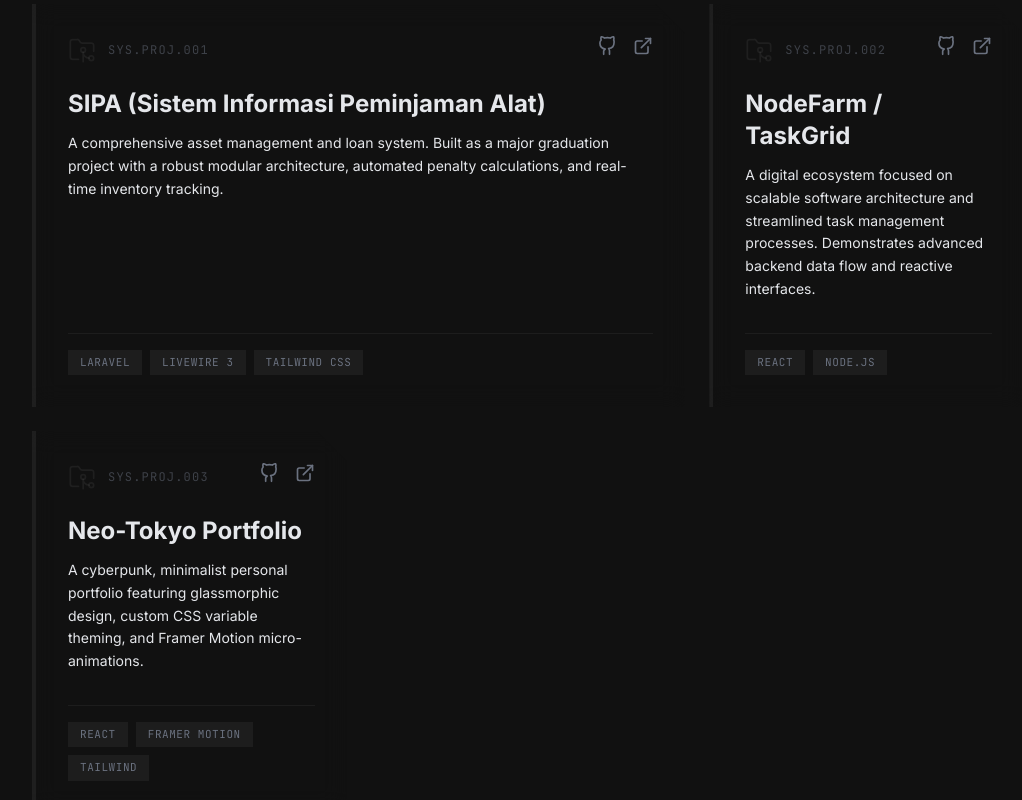
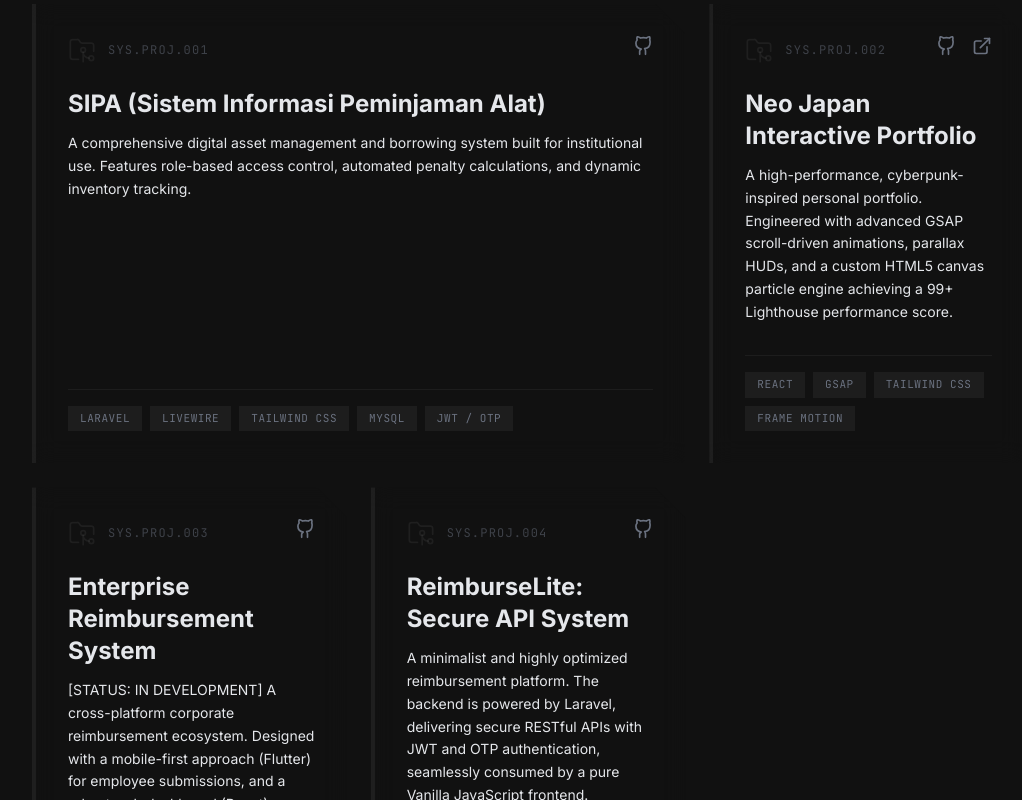
Before and after one commit to FathanEmHa/portfolio-tatan, a React (Vite) app: page / in a window 1280 px wide. Shown: the part 1760-2560 px from the top of the page, without its empty margins (148-1170 px from the left). Built offline with nearby package versions, Linux system fonts and the light colour scheme.

Commit message:
Edit Project in Projects Section

```diff
--- a/src/constants/data.js
+++ b/src/constants/data.js
@@ -20,65 +20,6 @@ export const NAV_LINKS = [
   { id: 'about', label: 'ABOUT', href: '#about' },
   { id: 'projects', label: 'PROJECT', href: '#projects' },
   { id: 'contact', label: 'CONTACT', href: '#contact' },
-];
-
-// ---------------------------------------------------------
-//  Projects
-// ---------------------------------------------------------
-
-export const PROJECTS = [
-  {
-    id: 'sipa',
-    name: 'SIPA',
-    fullName: 'Sistem Informasi Peminjaman Alat',
-    description:
-      'A comprehensive asset borrowing management system built for institutional use. Handles inventory tracking, approval workflows, penalty calculations, and multi-role dashboards.',
-    tags: ['Laravel', 'Livewire 3', 'Tailwind CSS', 'MySQL'],
-    github: 'https://github.com/fathanmulyasa/sipa',
-    demo: null,
-    featured: true,
-    year: '2025',
-    status: 'Production',
-  },
-  {
-    id: 'nodefarm',
-    name: 'NodeFarm / TaskGrid',
-    fullName: 'NodeFarm — TaskGrid Productivity Suite',
-    description:
-      'A modular task management and project planning suite inspired by Notion and Linear. Features real-time collaboration, kanban boards, and AI-assisted task prioritization.',
-    tags: ['React', 'Node.js', 'Framer Motion', 'Tailwind CSS'],
-    github: 'https://github.com/fathanmulyasa/taskgrid',
-    demo: null,
-    featured: true,
-    year: '2025',
-    status: 'In Progress',
-  },
-  {
-    id: 'flutter-mobile',
-    name: 'SIPA Mobile',
-    fullName: 'SIPA — Mobile Companion App',
-    description:
-      'Flutter-based mobile companion for the SIPA system. Allows borrowers to submit requests, track approvals, and receive push notifications on the go.',
-    tags: ['Flutter', 'Dart', 'REST API', 'Firebase'],
-    github: null,
-    demo: null,
-    featured: false,
-    year: '2025',
-    status: 'In Development',
-  },
-  {
-    id: 'dashboard-admin',
-    name: 'AdminKit Pro',
-    fullName: 'AdminKit Pro — Multi-Tenant Dashboard',
-    description:
-      'A customizable multi-tenant admin dashboard template with dark/light theming, real-time charts, and modular widget system.',
-    tags: ['React', 'Recharts', 'Tailwind CSS', 'Vite'],
-    github: 'https://github.com/fathanmulyasa/adminkit-pro',
-    demo: null,
-    featured: false,
-    year: '2024',
-    status: 'Completed',
-  },
 ];
 
 // ---------------------------------------------------------
--- a/src/data/portfolioData.js
+++ b/src/data/portfolioData.js
@@ -1,30 +1,39 @@
 export const PROJECTS = [
   {
-    id: 1,
-    title: "SIPA (Sistem Informasi Peminjaman Alat)",
-    description: "A comprehensive asset management and loan system. Built as a major graduation project with a robust modular architecture, automated penalty calculations, and real-time inventory tracking.",
-    techStack: ["Laravel", "Livewire 3", "Tailwind CSS"],
-    githubUrl: "#",
-    liveUrl: "#",
-    featured: true,
+    id: 'sipa',
+    title: 'SIPA (Sistem Informasi Peminjaman Alat)',
+    description:
+      'A comprehensive digital asset management and borrowing system built for institutional use. Features role-based access control, automated penalty calculations, and dynamic inventory tracking.',
+    techStack: ['Laravel', 'Livewire', 'Tailwind CSS', 'MySQL', 'JWT / OTP'],
+    githubUrl: 'https://github.com/FathanEmHa/peminjaman-beta',
+    liveUrl: null, // Isi URL kalau udah di-deploy
   },
   {
-    id: 2,
-    title: "NodeFarm / TaskGrid",
-    description: "A digital ecosystem focused on scalable software architecture and streamlined task management processes. Demonstrates advanced backend data flow and reactive interfaces.",
-    techStack: ["React", "Node.js"],
-    githubUrl: "#",
-    liveUrl: "#",
-    featured: false,
+    id: 'neo-japan-portfolio',
+    title: 'Neo Japan Interactive Portfolio',
+    description:
+      'A high-performance, cyberpunk-inspired personal portfolio. Engineered with advanced GSAP scroll-driven animations, parallax HUDs, and a custom HTML5 canvas particle engine achieving a 99+ Lighthouse performance score.',
+    techStack: ['React', 'GSAP', 'Tailwind CSS', 'Frame Motion'],
+    githubUrl: 'https://github.com/FathanEmHa/portfolio-tatan', // Ganti sama repo lu
+    liveUrl: 'https://portfolio-tatan.vercel.app/', // Domain yang lagi lu setup
   },
   {
-    id: 3,
-    title: "Neo-Tokyo Portfolio",
-    description: "A cyberpunk, minimalist personal portfolio featuring glassmorphic design, custom CSS variable theming, and Framer Motion micro-animations.",
-    techStack: ["React", "Framer Motion", "Tailwind"],
-    githubUrl: "#",
-    liveUrl: "#",
-    featured: false,
+    id: 'reimburse-system',
+    title: 'Enterprise Reimbursement System',
+    description:
+      '[STATUS: IN DEVELOPMENT] A cross-platform corporate reimbursement ecosystem. Designed with a mobile-first approach (Flutter) for employee submissions, and a robust web dashboard (React) powered by a secure API backend.',
+    techStack: ['Flutter', 'React', 'Laravel', 'REST API'],
+    githubUrl: 'https://github.com/FathanEmHa/projek-website-reimburse-solo',
+    liveUrl: null,
+  },
+  {
+    id: 'reimburse-lite',
+    title: 'ReimburseLite: Secure API System',
+    description:
+      'A minimalist and highly optimized reimbursement platform. The backend is powered by Laravel, delivering secure RESTful APIs with JWT and OTP authentication, seamlessly consumed by a pure Vanilla JavaScript frontend.',
+    techStack: ['Laravel', 'JWT / OTP', 'Vanilla JS', 'REST API'],
+    githubUrl: 'https://github.com/melinnp/reimburse_app', // Isi URL repo kalau ada
+    liveUrl: null,
   }
 ];
 
--- a/src/sections/ArsenalContactSection.jsx
+++ b/src/sections/ArsenalContactSection.jsx
@@ -3,8 +3,10 @@ import { m as motion } from 'framer-motion';
 import gsap from 'gsap';
 import { useGSAP } from '@gsap/react';
 import { ScrollTrigger } from 'gsap/ScrollTrigger';
-import { Terminal, Send, Globe, Activity } from 'lucide-react'; // Import icon baru
+import { Terminal, Send, Globe, Activity } from 'lucide-react';
 import AnimatedSection from '../components/AnimatedSection';
+// --- Tambahin Import Ini ---
+import { SITE_META } from '../constants/data'; // Sesuaikan path ini kalau beda letaknya
 
 gsap.registerPlugin(ScrollTrigger);
 
@@ -78,6 +80,13 @@ export default function ArsenalContactSection() {
     });
   }, { scope: containerRef });
 
+  // Array helper buat mapping Network Nodes dari SITE_META
+  const networks = [
+    { name: 'GitHub', url: SITE_META.github },
+    { name: 'LinkedIn', url: SITE_META.linkedin },
+    { name: 'Instagram', url: SITE_META.instagram }
+  ];
+
   return (
     <AnimatedSection id="contact" variant="rubberBand" className="w-full max-w-7xl mx-auto py-20 px-6 lg:px-20">
       <div ref={containerRef} className="flex flex-col gap-12">
@@ -97,7 +106,7 @@ export default function ArsenalContactSection() {
 
           <div className="grid grid-cols-1 lg:grid-cols-2 gap-16 w-full max-w-5xl">
 
-            {/* Left Column: Network & Status (PENGGANTI TECH ARSENAL) */}
+            {/* Left Column: Network & Status */}
             <div className="flex flex-col gap-10">
 
               {/* GSAP CHILD 1: Network Nodes */}
@@ -107,16 +116,22 @@ export default function ArsenalContactSection() {
                   Network Nodes
                 </h3>
                 <div className="flex flex-wrap gap-3">
-                  {/* Tinggal masukin link sosmed lu ntar di href */}
-                  {['GitHub', 'LinkedIn', 'Instagram'].map((net, i) => (
-                    <a key={i} href="#" className="px-4 py-2 text-sm font-mono text-[var(--text-primary)] bg-[var(--border-subtle)]/10 border border-[var(--border-subtle)] rounded-lg hover:border-[var(--accent)] hover:text-[var(--accent)] transition-all duration-300 shadow-sm hover:shadow-[0_0_10px_var(--accent)]">
-                      {net}
+                  {/* --- Mapping data langsung dari networks helper --- */}
+                  {networks.map((net, i) => (
+                    <a
+                      key={i}
+                      href={net.url}
+                      target="_blank"
+                      rel="noopener noreferrer"
+                      className="px-4 py-2 text-sm font-mono text-[var(--text-primary)] bg-[var(--border-subtle)]/10 border border-[var(--border-subtle)] rounded-lg hover:border-[var(--accent)] hover:text-[var(--accent)] transition-all duration-300 shadow-sm hover:shadow-[0_0_10px_var(--accent)]"
+                    >
+                      {net.name}
                     </a>
                   ))}
                 </div>
               </div>
 
-              {/* GSAP CHILD 2: Active Directives (Status Sekarang) */}
+              {/* GSAP CHILD 2: Active Directives */}
               <div className="gsap-child">
                 <h3 className="text-xl font-bold text-[var(--text-primary)] mb-6 flex items-center gap-3">
                   <Activity size={24} className="text-[var(--accent)]" />
@@ -139,7 +154,7 @@ export default function ArsenalContactSection() {
               </div>
             </div>
 
-            {/* Right Column: Terminal Contact - GSAP CHILD 3 */}
+            {/* Right Column: Terminal Contact */}
             <div className="gsap-child flex flex-col justify-center">
               <div className="rounded-xl overflow-hidden border border-[var(--border-subtle)] bg-[var(--bg-card)]/90 backdrop-blur-md shadow-2xl relative">
 
@@ -167,7 +182,7 @@ export default function ArsenalContactSection() {
                   </div>
 
                   <a
-                    href="mailto:fathanmh26@gmail.com"
+                    href={`mailto:${SITE_META.email}`} // --- Pake email dari config juga ---
                     className="inline-flex items-center gap-3 px-6 py-3 font-mono text-[var(--bg-primary)] bg-[var(--accent)] hover:bg-[var(--accent)]/90 hover:shadow-[0_0_20px_var(--accent)] transition-all duration-300 rounded-md font-bold uppercase tracking-wider text-sm"
                   >
                     <Send size={18} />
```
Also changed, not shown: docker-compose.yml (added, +14 -0 lines), 2 other files (tests, documents, lock files or other folders).
